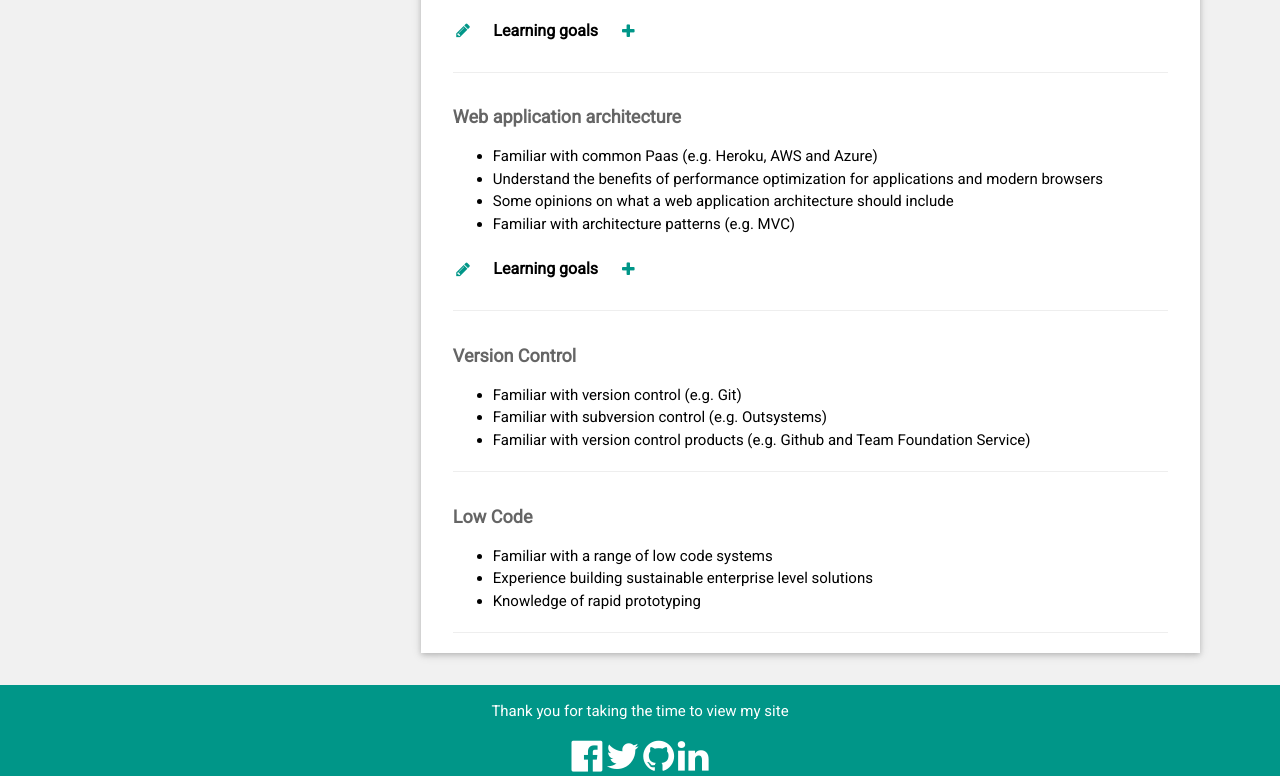
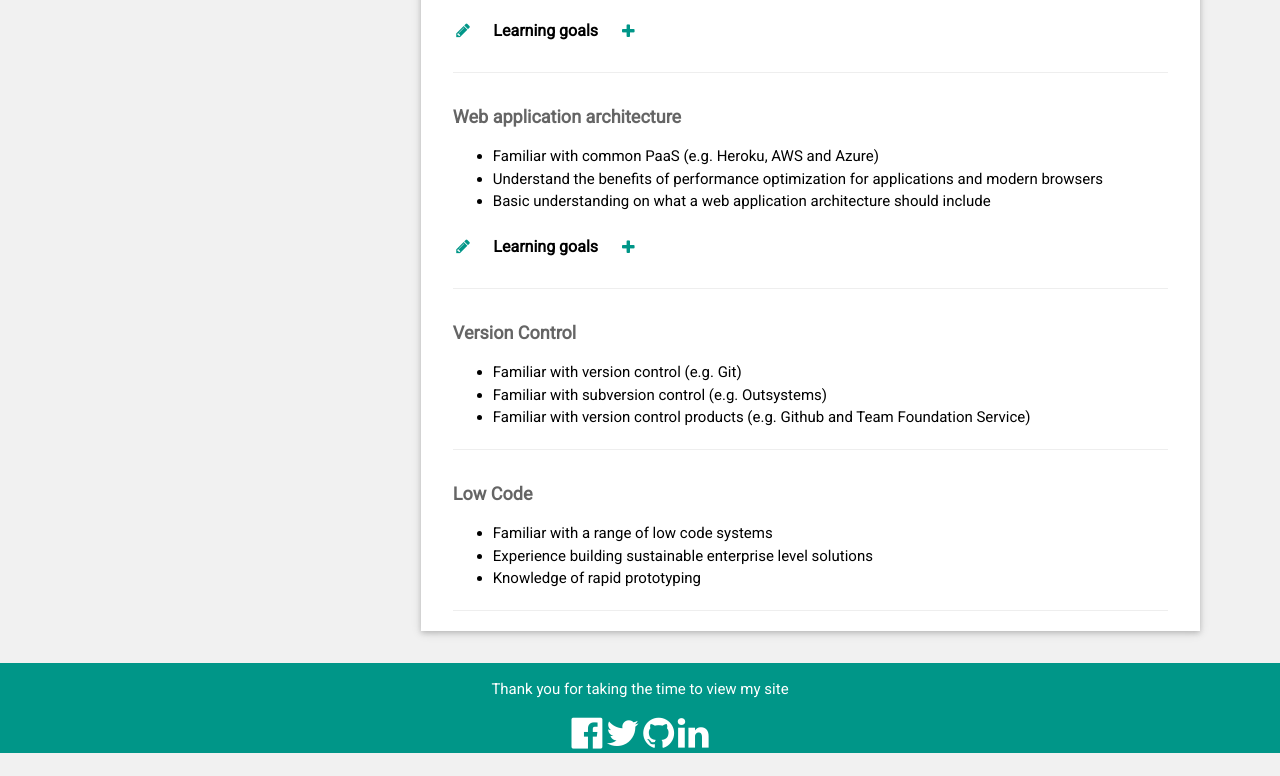
Before and after one commit to Watson6982/josh-watson-site, a website: page views/index.html in a window 1280 px wide. Shown: the part 2180-2956 px from the top of the page. After the commit the page ends 2933 px from the top, so only its background shows below. Drawn offline with nearby package versions, Linux system fonts and the light colour scheme; files that its build step writes are made by us from their sources; files whose address does not match are found by name.

Commit message:
Amend content

```diff
--- a/views/skillset.html
+++ b/views/skillset.html
@@ -64,7 +64,7 @@
             </button>
         </h6>
         <ul id="learningDB" style="display: none;">
-            <li>Understand the benefits of in-memory data stores like Redis or memcached.</li>
+            <li>Understand the benefits of in-memory data stores (e.g Redis)</li>
             <li>Scaling databases for sustainability and efficiency</li>
         </ul>
         <hr>
@@ -96,10 +96,9 @@
     <div class="w3-container"> <!-- Web application architecture -->
         <h5 class="w3-opacity"><strong>Web application architecture</strong></h5>
         <ul>
-            <li>Familiar with common Paas (e.g. Heroku, AWS and Azure) </li>
+            <li>Familiar with common PaaS (e.g. Heroku, AWS and Azure) </li>
             <li>Understand the benefits of performance optimization for applications and modern browsers</li>
-            <li>Some opinions on what a web application architecture should include</li>
-            <li>Familiar with architecture patterns (e.g. MVC)</li>
+            <li>Basic understanding on what a web application architecture should include</li>
         </ul>
         <h6 class="">
             <em class="fa fa-pencil fa-fw w3-margin-right w3-text-teal " aria-hidden="true"></em>
@@ -110,6 +109,7 @@
         </h6>
         <ul id="learningWeb" style="display: none;">
             <li>Designing Web Applications by Microsoft ASP.NET with C#</li>
+            <li>Advanced understanding of architecture patterns (e.g. MVC)</li>
         </ul>
         <hr>
     </div>
```
